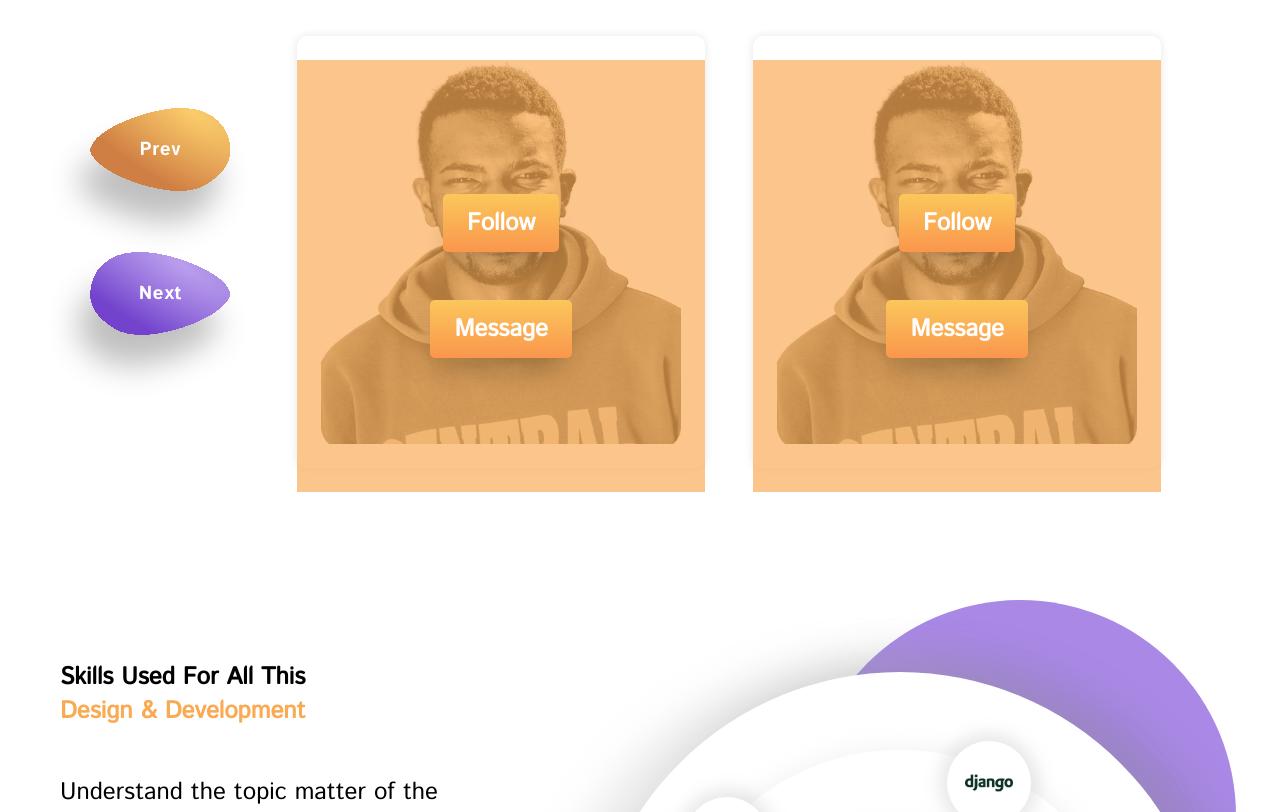
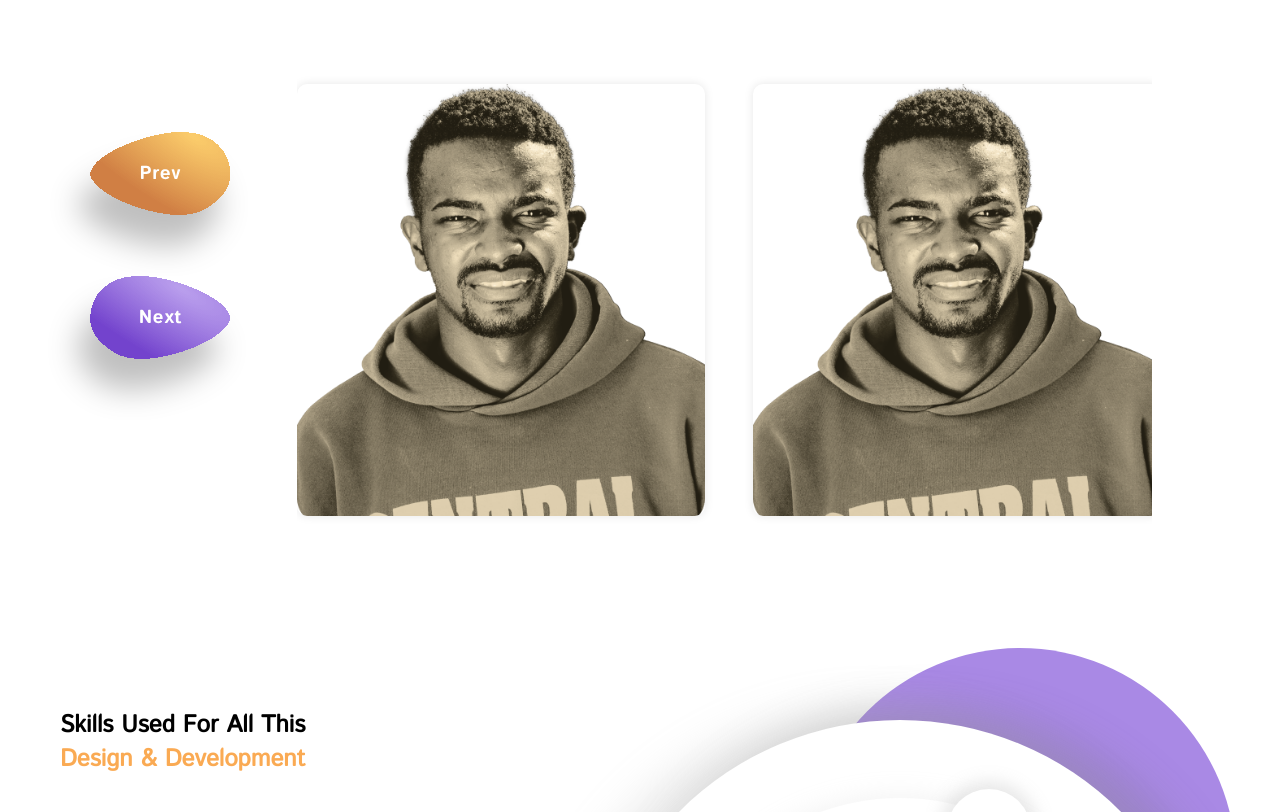
Before and after one commit to principalkelvo/kelvinnjoroowino, a Vue app: page / in a window 1280 px wide. Shown: the part 3378-4190 px from the top of the page. Built offline with nearby package versions, Linux system fonts and the light colour scheme; what vue-testimonials would draw is missing.

Commit message:
scroll snap for cards

```diff
--- a/src/components/myWork.vue
+++ b/src/components/myWork.vue
@@ -24,10 +24,10 @@
                         <div v-for="project in projects">
                             <div class="card">
                                 <img :src="getImgUrl(project.image)" v-bind:alt="project.name">
-                                 <div class="buttons">
-                    <button>Follow</button>
-                    <button>Message</button>
-                </div>
+                                <div class="buttons">
+                                    <button>View Design</button>
+                                    <button class="no-fill">View Demo</button>
+                                </div>
                             </div>
                         </div>
                         <!-- <div class="card">
@@ -56,15 +56,15 @@ export default {
             scrollAmount: 320,
             projects: [
                 {
-                    name:"project",
+                    name: "project",
                     image: 'dp',
                 },
                 {
-                    name:"project1",
+                    name: "project1",
                     image: 'dp',
                 },
                 {
-                    name:"project2",
+                    name: "project2",
                     image: 'dp',
 
                 }
@@ -85,7 +85,7 @@ export default {
         },
         getImgUrl(project) {
             return new URL(`../assets/profilePic/${project}.png`, import.meta.url).href
-            }
+        }
     }
 }
 </script>
@@ -142,8 +142,8 @@ export default {
 }
 
 .columns .cards .buttons .prevBtn:hover,
-.columns .cards .buttons .nextBtn:hover{
-cursor: pointer;
+.columns .cards .buttons .nextBtn:hover {
+    cursor: pointer;
 }
 
 .columns .cards .allCards {
@@ -151,14 +151,21 @@ cursor: pointer;
     align-items: center;
     justify-content: space-between;
     overflow-x: scroll;
+    overflow-y: hidden;
+    margin: 0 1rem;
+    scroll-snap-type: x mandatory;
+}
+
+.columns .cards .allCards::-webkit-scrollbar {
+    display: none;
 }
 
 .columns .cards .card {
-    background-color: #fff;
+    /* background-color: #fff;
     border-radius: 10px;
-    box-shadow: 0px 0px 10px rgba(0, 0, 0, 0.1);
+    box-shadow: 0px 0px 10px rgba(0, 0, 0, 0.1); */
     padding: 1rem;
-    margin: 1rem;
+    margin: 2rem 1rem;
     display: flex;
     flex-direction: column;
     align-items: center;
@@ -167,25 +174,54 @@ cursor: pointer;
     height: 16em;
     min-height: 13em;
     position: relative;
+    transition: all 0.5s ease-in-out 0s;
+    scroll-snap-align: start;
+}
+
+.columns .cards .card:hover {
+    transform: scale(1.1);
 }
 
 .is-dark-mode-active .columns .cards .card {
     background-color: #f4f4f4;
 }
 
-.columns .cards .card img{
+.columns .cards .card img {
     width: 100%;
     height: 100%;
     object-fit: cover;
+    position: absolute;
+    transform: rotateY(0);
+    transition: all 0.5s ease-in-out 0s;
+    background-color: #fff;
+    border-radius: 10px;
+    box-shadow: 0px 0px 10px rgba(0, 0, 0, 0.1);
+    /* padding: 1rem; */
 }
-.columns .cards .card .buttons{
+
+.columns .cards .card:hover img {
+    transform: rotateY(-90deg);
+
+}
+
+.columns .cards .card .buttons {
     position: absolute;
-    background:#faa953ab;
+    background: rgba(219, 219, 219, 0.8);
     width: 100%;
     height: 100%;
+    box-shadow: 0px 0px 10px rgba(0, 0, 0, 0.1);
     top: 0;
+    border-radius: 10px;
+    transform: rotateY(90deg);
+    transition: all 0.5s ease-in-out 0s;
+
 }
-.columns .cards .card .buttons button{
+
+.columns .cards .card:hover .buttons {
+    transform: rotateY(0);
+}
+
+.columns .cards .card .buttons button {
     margin: 1em;
 }
 </style>
```
